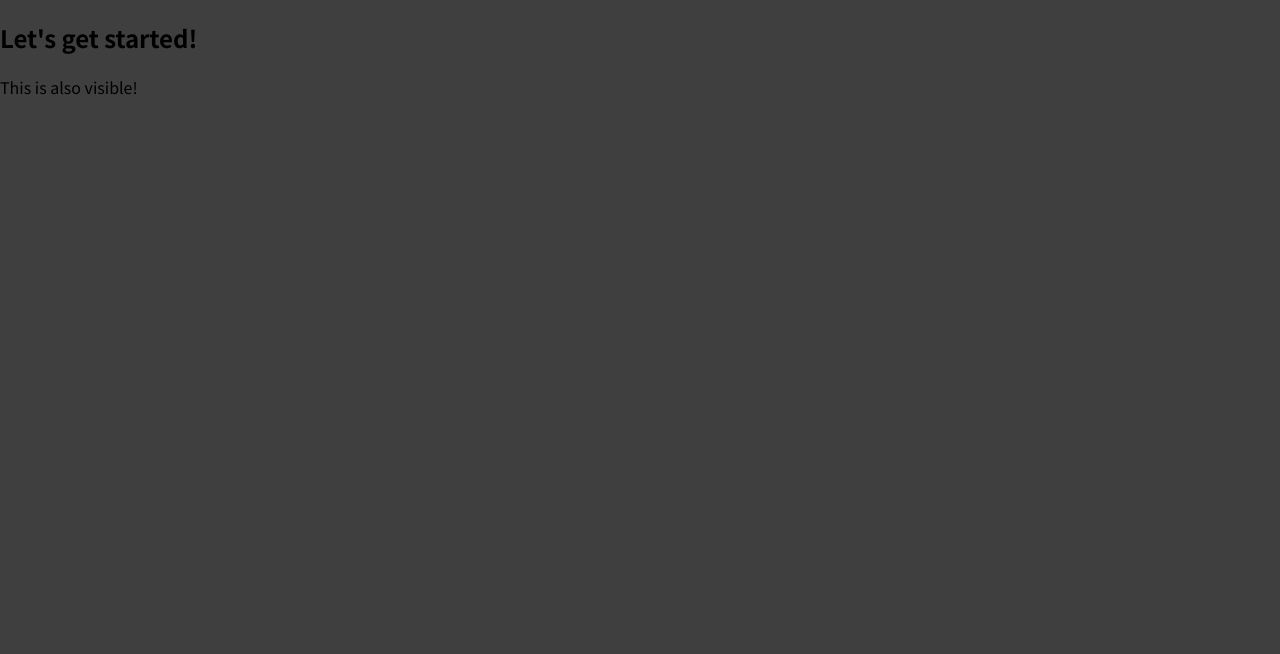
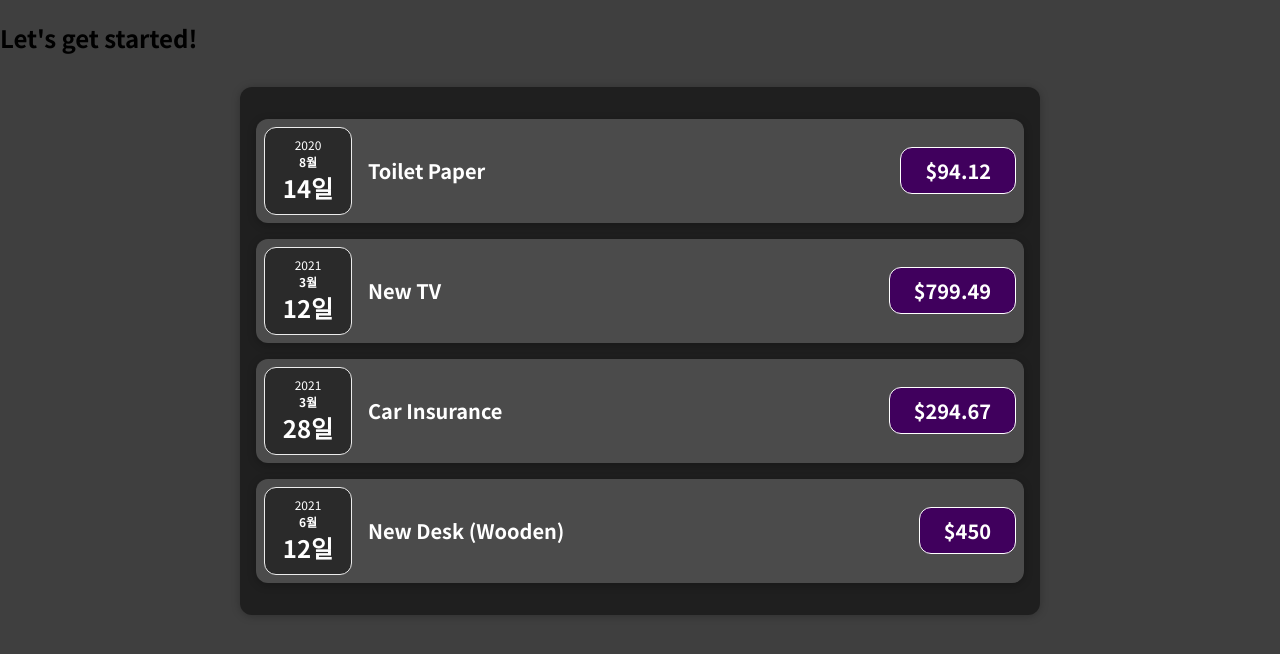
Before and after one commit to kyahn23/react_com, a JavaScript app: page / in a window 1280 px wide. Shown: the top 654 px of the page. Built offline with nearby package versions, Linux system fonts and the light colour scheme.

Commit message:
props.components

```diff
--- a/src/App.js
+++ b/src/App.js
@@ -1,8 +1,32 @@
+import Expenses from "./components/Expenses";
+
 function App() {
+  const expenses = [
+    {
+      id: "e1",
+      title: "Toilet Paper",
+      amount: 94.12,
+      date: new Date(2020, 7, 14),
+    },
+    { id: "e2", title: "New TV", amount: 799.49, date: new Date(2021, 2, 12) },
+    {
+      id: "e3",
+      title: "Car Insurance",
+      amount: 294.67,
+      date: new Date(2021, 2, 28),
+    },
+    {
+      id: "e4",
+      title: "New Desk (Wooden)",
+      amount: 450,
+      date: new Date(2021, 5, 12),
+    },
+  ];
+
   return (
     <div>
       <h2>Let's get started!</h2>
-      <p>This is also visible!</p>
+      <Expenses items={expenses} />
     </div>
   );
 }
--- /dev/null
+++ b/src/components/ExpenseDate.css
@@ -0,0 +1,26 @@
+.expense-date {
+  display: flex;
+  flex-direction: column;
+  width: 5.5rem;
+  height: 5.5rem;
+  border: 1px solid #ececec;
+  background-color: #2a2a2a;
+  color: white;
+  border-radius: 12px;
+  align-items: center;
+  justify-content: center;
+}
+
+.expense-date__month {
+  font-size: 0.75rem;
+  font-weight: bold;
+}
+
+.expense-date__year {
+  font-size: 0.75rem;
+}
+
+.expense-date__day {
+  font-size: 1.5rem;
+  font-weight: bold;
+}
--- /dev/null
+++ b/src/components/ExpenseDate.js
@@ -0,0 +1,17 @@
+import "./ExpenseDate.css";
+
+function ExpenseDate(props) {
+  const month = props.date.toLocaleString("ko-KR", { month: "long" });
+  const day = props.date.toLocaleString("ko-KR", { day: "2-digit" });
+  const year = props.date.getFullYear();
+
+  return (
+    <div className="expense-date">
+      <div className="expense-date__year">{year}</div>
+      <div className="expense-date__month">{month}</div>
+      <div className="expense-date__day">{day}</div>
+    </div>
+  );
+}
+
+export default ExpenseDate;
--- /dev/null
+++ b/src/components/ExpenseItem.css
@@ -0,0 +1,56 @@
+.expense-item {
+  display: flex;
+  justify-content: space-between;
+  align-items: center;
+  box-shadow: 0 2px 8px rgba(0, 0, 0, 0.25);
+  padding: 0.5rem;
+  margin: 1rem 0;
+  border-radius: 12px;
+  background-color: #4b4b4b;
+}
+
+.expense-item__description {
+  display: flex;
+  flex-direction: column;
+  gap: 1rem;
+  align-items: flex-end;
+  flex-flow: column-reverse;
+  justify-content: flex-start;
+  flex: 1;
+}
+
+.expense-item h2 {
+  color: #3a3a3a;
+  font-size: 1rem;
+  flex: 1;
+  margin: 0 1rem;
+  color: white;
+}
+
+.expense-item__price {
+  font-size: 1rem;
+  font-weight: bold;
+  color: white;
+  background-color: #40005d;
+  border: 1px solid white;
+  padding: 0.5rem;
+  border-radius: 12px;
+}
+
+@media (min-width: 580px) {
+  .expense-item__description {
+    flex-direction: row;
+    align-items: center;
+    justify-content: flex-start;
+    flex: 1;
+  }
+
+  .expense-item__description h2 {
+    font-size: 1.25rem;
+  }
+
+  .expense-item__price {
+    font-size: 1.25rem;
+    padding: 0.5rem 1.5rem;
+  }
+}
--- a/src/components/ExpenseItem.js
+++ b/src/components/ExpenseItem.js
@@ -0,0 +1,20 @@
+import "./ExpenseItem.css";
+import ExpenseDate from "./ExpenseDate";
+
+function ExpenseItem(props) {
+  return (
+    <div className="expense-item">
+      {/* <div>
+        <div>{year}</div>
+        <div>{month}</div>
+        <div>{day}</div>
+      </div> */}
+      <ExpenseDate date={props.date} />
+      <div className="expense-item__description">
+        <h2>{props.title}</h2>
+        <div className="expense-item__price">${props.amount}</div>
+      </div>
+    </div>
+  );
+}
+export default ExpenseItem;
--- /dev/null
+++ b/src/components/Expenses.css
@@ -0,0 +1,9 @@
+.expenses {
+  padding: 1rem;
+  background-color: rgb(31, 31, 31);
+  margin: 2rem auto;
+  width: 50rem;
+  max-width: 95%;
+  border-radius: 12px;
+  box-shadow: 0 1px 8px rgba(0, 0, 0, 0.25);
+}
--- /dev/null
+++ b/src/components/Expenses.js
@@ -0,0 +1,31 @@
+import ExpenseItem from "./ExpenseItem";
+import "./Expenses.css";
+
+function Expenses(props) {
+  return (
+    <div className="expenses">
+      <ExpenseItem
+        title={props.items[0].title}
+        amount={props.items[0].amount}
+        date={props.items[0].date}
+      />
+      <ExpenseItem
+        title={props.items[1].title}
+        amount={props.items[1].amount}
+        date={props.items[1].date}
+      />
+      <ExpenseItem
+        title={props.items[2].title}
+        amount={props.items[2].amount}
+        date={props.items[2].date}
+      />
+      <ExpenseItem
+        title={props.items[3].title}
+        amount={props.items[3].amount}
+        date={props.items[3].date}
+      />
+    </div>
+  );
+}
+
+export default Expenses;
```
Also changed, not shown: 1 other file (tests, documents, lock files or other folders).
